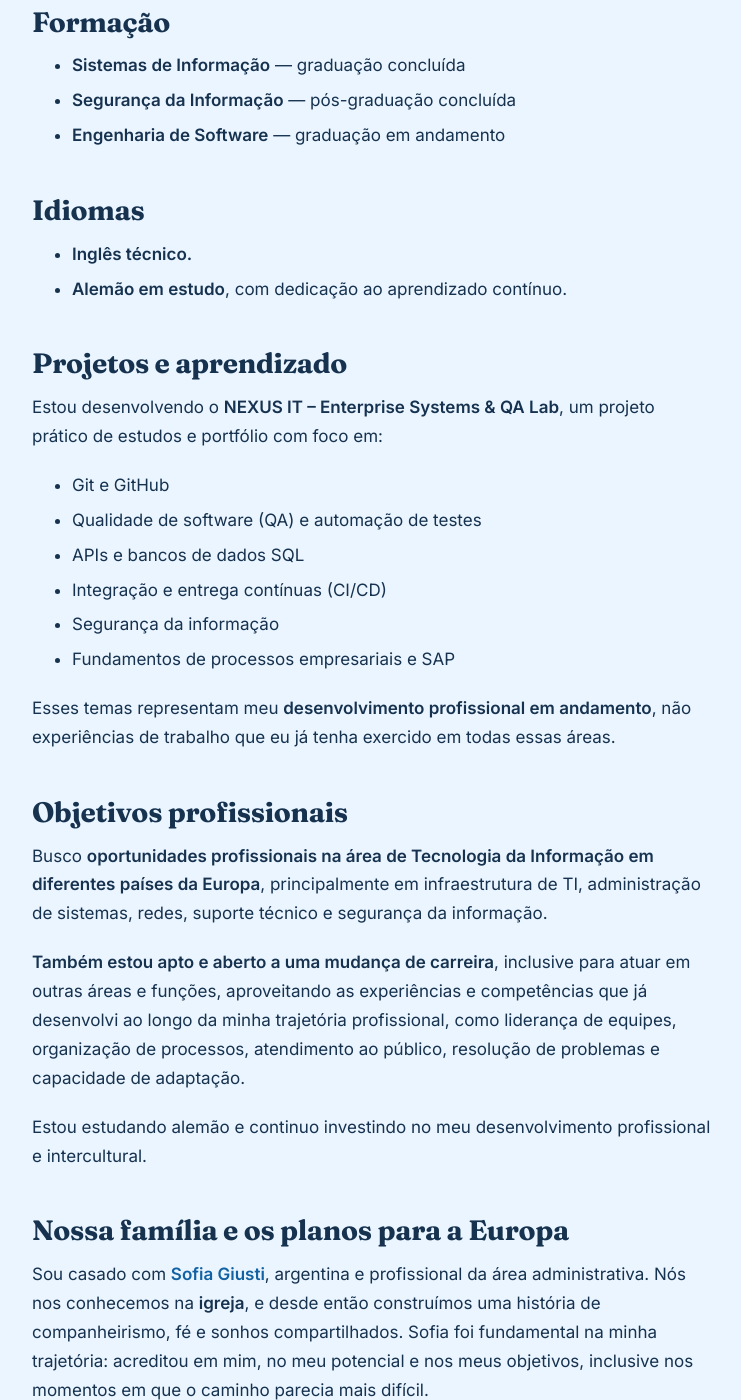
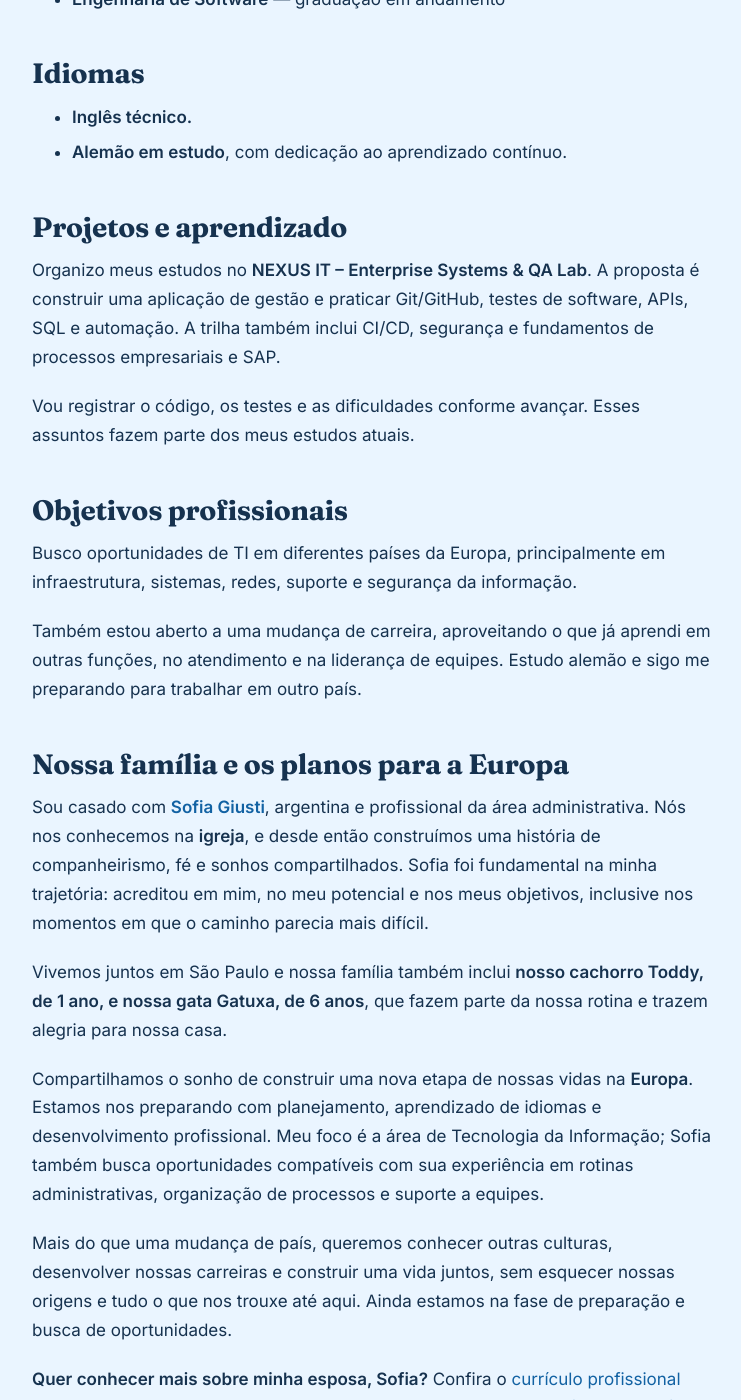
Before and after one commit to jeffersondk3/jeffersondk3.github.io, a Jekyll site: the page built from sobre.md, in a window 1280 px wide and 1400 px high, scrolled down 1672 px. Shown: the whole window, without its empty margins (268-1009 px from the left). Built offline with Jekyll 4.4.1, drawn with Linux system fonts in a browser that asks for light colours; some of the changed text lies outside the part shown.

Commit message:
Simplifica textos pessoais e descrições de estudos

```diff
--- a/sobre.md
+++ b/sobre.md
@@ -6,22 +6,15 @@
 
 # Sobre mim
 
-Olá! Sou **Jefferson Almeida de Brito**, profissional de Tecnologia da Informação, graduado em **Sistemas de Informação** e pós-graduado em **Segurança da Informação**.
+Sou Jefferson Almeida de Brito. Trabalho com TI há aproximadamente quatro anos e sou formado em Sistemas de Informação, com pós-graduação em Segurança da Informação.
 
-Atualmente, sou oficial temporário da **Força Aérea Brasileira** e atuo na liderança e gestão de Tecnologia da Informação no **Instituto de Logística da Aeronáutica (ILA)**, em São Paulo.
+Hoje sou 2º Tenente temporário da Força Aérea Brasileira e lidero a equipe de TI do Instituto de Logística da Aeronáutica (ILA), em São Paulo.
 
 ## Experiência profissional
 
-Tenho aproximadamente **quatro anos de experiência em TI**, com atuação em:
+Minha experiência está na infraestrutura que sustenta o trabalho de outras pessoas: redes, servidores, administração de sistemas e suporte técnico. Também trabalho com ambientes Linux, segurança da informação e continuidade dos serviços.
 
-- Infraestrutura de TI, redes e servidores
-- Ambientes Linux
-- Segurança da informação
-- Suporte técnico e continuidade de serviços
-- Administração de sistemas e serviços de TI
-- Liderança de equipes técnicas
-
-Minha trajetória também inclui experiências em outras áreas, que fortaleceram minha capacidade de adaptação, organização e resolução de problemas.
+No ILA, ajudo a organizar as demandas da equipe e a manter os serviços usados no ensino e na administração. Antes da TI, trabalhei em outras áreas; essas experiências também fazem parte do que aprendi sobre atendimento e organização do trabalho.
 
 ## Recomendações profissionais
 
@@ -56,24 +49,15 @@
 
 ## Projetos e aprendizado
 
-Estou desenvolvendo o **NEXUS IT – Enterprise Systems & QA Lab**, um projeto prático de estudos e portfólio com foco em:
+Organizo meus estudos no **NEXUS IT – Enterprise Systems & QA Lab**. A proposta é construir uma aplicação de gestão e praticar Git/GitHub, testes de software, APIs, SQL e automação. A trilha também inclui CI/CD, segurança e fundamentos de processos empresariais e SAP.
 
-- Git e GitHub
-- Qualidade de software (QA) e automação de testes
-- APIs e bancos de dados SQL
-- Integração e entrega contínuas (CI/CD)
-- Segurança da informação
-- Fundamentos de processos empresariais e SAP
-
-Esses temas representam meu **desenvolvimento profissional em andamento**, não experiências de trabalho que eu já tenha exercido em todas essas áreas.
+Vou registrar o código, os testes e as dificuldades conforme avançar. Esses assuntos fazem parte dos meus estudos atuais.
 
 ## Objetivos profissionais
 
-Busco **oportunidades profissionais na área de Tecnologia da Informação em diferentes países da Europa**, principalmente em infraestrutura de TI, administração de sistemas, redes, suporte técnico e segurança da informação.
+Busco oportunidades de TI em diferentes países da Europa, principalmente em infraestrutura, sistemas, redes, suporte e segurança da informação.
 
-**Também estou apto e aberto a uma mudança de carreira**, inclusive para atuar em outras áreas e funções, aproveitando as experiências e competências que já desenvolvi ao longo da minha trajetória profissional, como liderança de equipes, organização de processos, atendimento ao público, resolução de problemas e capacidade de adaptação.
-
-Estou estudando alemão e continuo investindo no meu desenvolvimento profissional e intercultural.
+Também estou aberto a uma mudança de carreira, aproveitando o que já aprendi em outras funções, no atendimento e na liderança de equipes. Estudo alemão e sigo me preparando para trabalhar em outro país.
 
 ## Nossa família e os planos para a Europa
 
```
